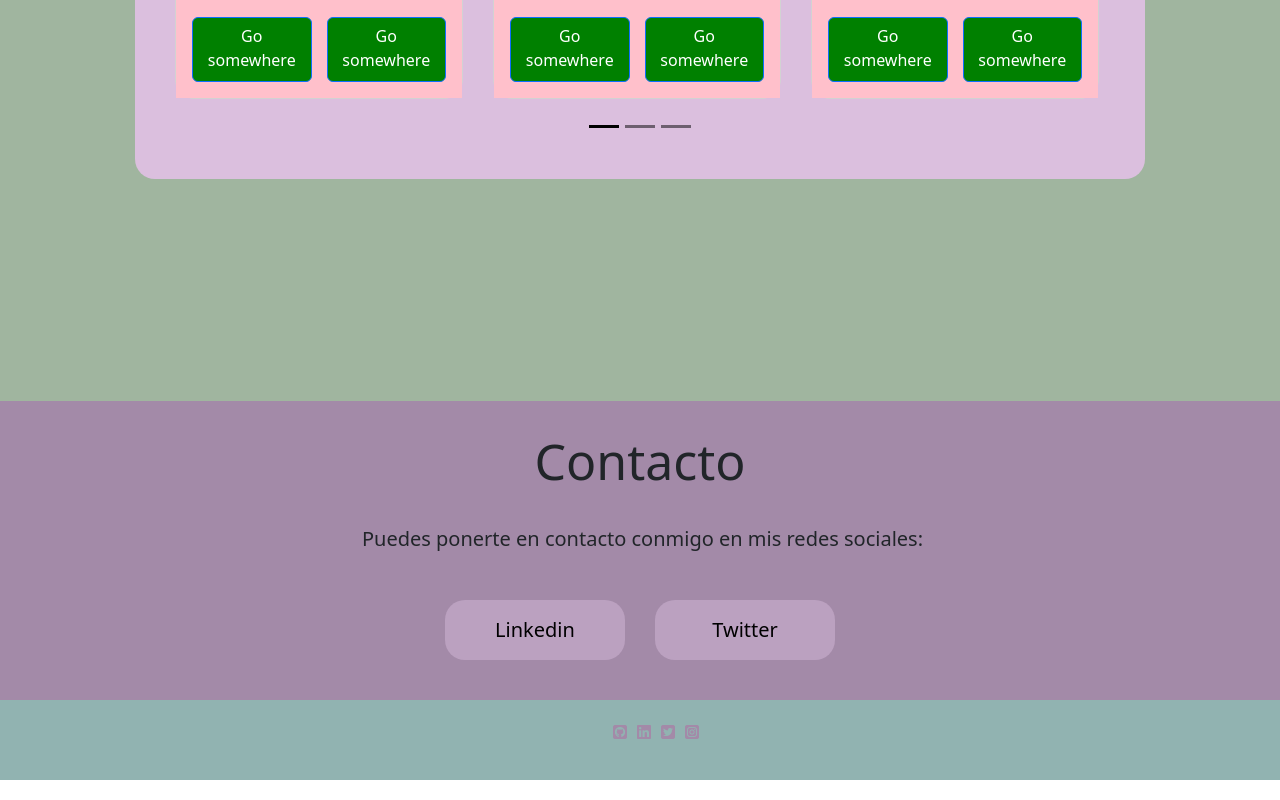
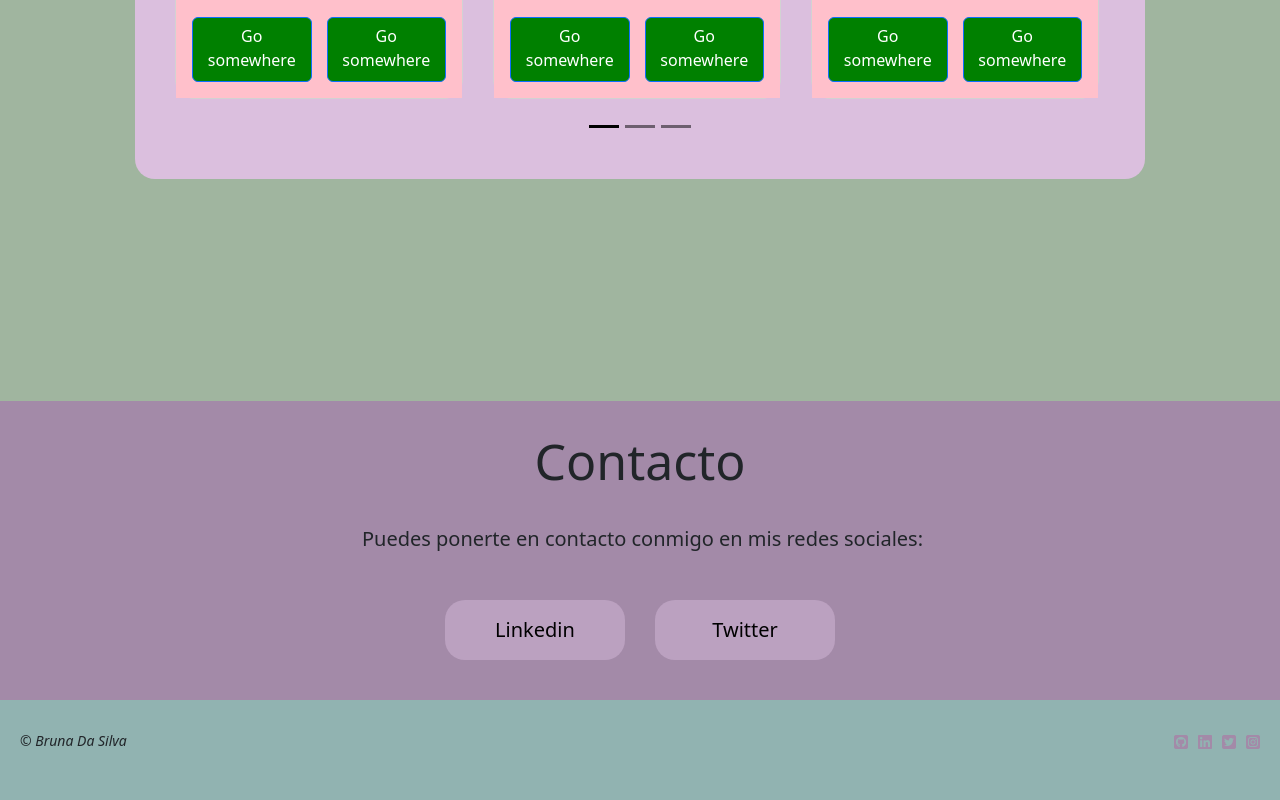
Before and after one commit to brunadasilvabz/portfolio, a React (Create React App) app: page / in a window 1280 px wide. Shown: the part 2418-3218 px from the top of the page. Built offline with nearby package versions, Linux system fonts and the light colour scheme.

Commit message:
fix footer scss

```diff
--- a/src/components/Footer.js
+++ b/src/components/Footer.js
@@ -2,6 +2,7 @@
 const Footer = () => {
     return (
         <footer className="footer">
+          <p className="footer_text">&copy; Bruna Da Silva</p>
           <ul className="footer_list">
             <li><a className="footer_list-element" href="https://github.com/brunadasilvabz" target="_blank" rel="noreferrer"><i
               className="fa-brands fa-square-github"></i></a>
--- a/src/styles/layout/_footer.scss
+++ b/src/styles/layout/_footer.scss
@@ -1,10 +1,16 @@
 .footer {
   background-color: $color-darkblue;
-  padding: 20px;
+  padding: 30px 20px;
+  display: flex;
+  justify-content: space-between;
+
+  &_text {
+    font-size: 14px;
+    font-style: italic;
+  }
 
   &_list {
     display: flex;
-    justify-content: center;
     gap: 10px;
   }
 }
```
Lines whose indentation alone changed are shown as unchanged.
